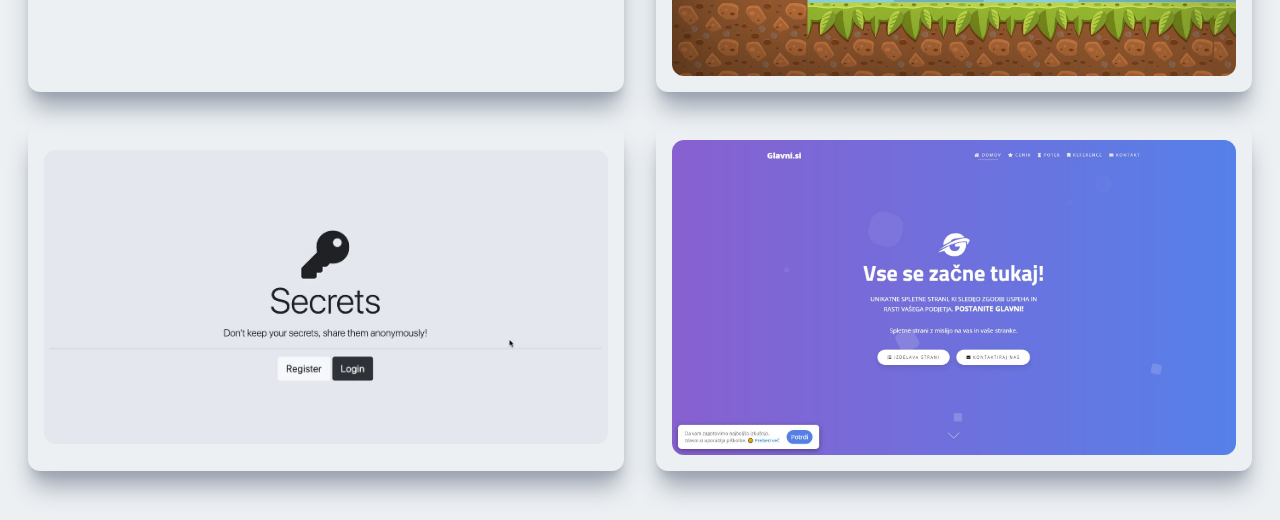
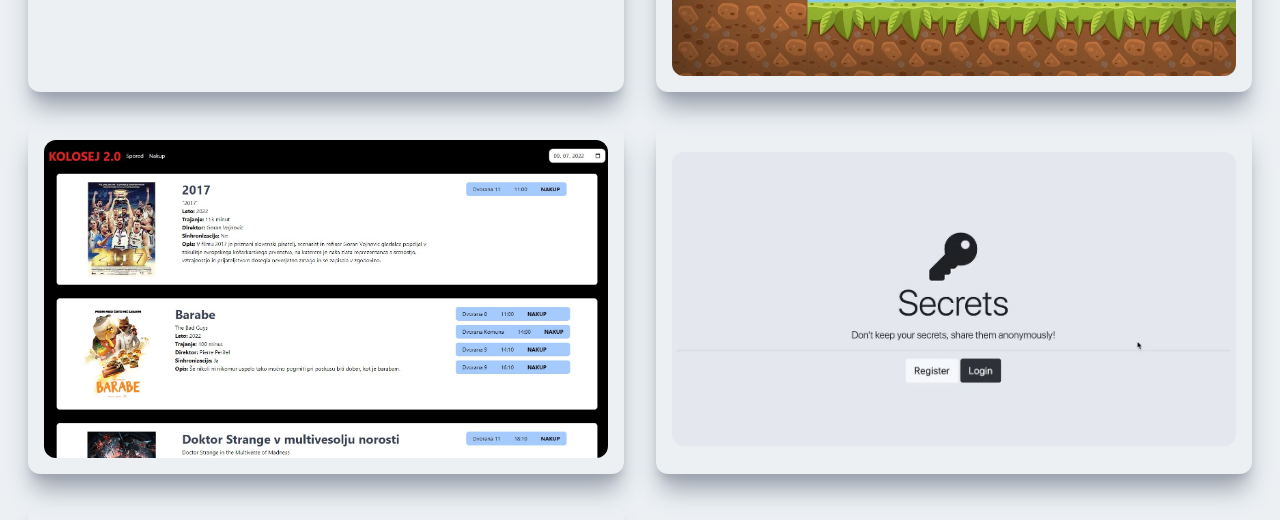
Before and after one commit to AljazekSLO/nextjs-portfolio, a Next.js app: page / in a window 1280 px wide. Shown: the part 2900-3420 px from the top of the page. Built offline with nearby package versions, Linux system fonts and the light colour scheme.

Commit message:
added project

```diff
--- a/components/Projects.jsx
+++ b/components/Projects.jsx
@@ -5,6 +5,7 @@ import portfolioImg from "../public/assets/projects/portfolio.jpg";
 import ptrunImg from "../public/assets/projects/ptrun.jpg";
 import authImg from "../public/assets/projects/auth.jpg";
 import glavniImg from "../public/assets/projects/glavni.jpg";
+import kolosejImg from '../public/assets/projects/kolosej.jpg'
 import Link from "next/link";
 import ProjectItem from "./ProjectItem";
 
@@ -30,6 +31,12 @@ const Projects = () => {
             technologies="JavaScript / GoLang / Phaser"
           />
           <ProjectItem
+            title="Kolosej 2.0"
+            backgroundImg={kolosejImg}
+            projectUrl="https://github.com/AG-Industries/Kolosej2.0/"
+            technologies="React / Tailwind / Node"
+          />
+          <ProjectItem
             title="Authentication App"
             backgroundImg={authImg}
             projectUrl="https://github.com/AljazekSLO/AuthAPP"
@@ -41,6 +48,7 @@ const Projects = () => {
             projectUrl="https://glavni.si/"
             technologies="HTML / CSS / Bootstrap"
           />
+
         </div>
       </div>
     </div>
```
Also changed, not shown: public/assets/projects/kolosej.jpg (added).
